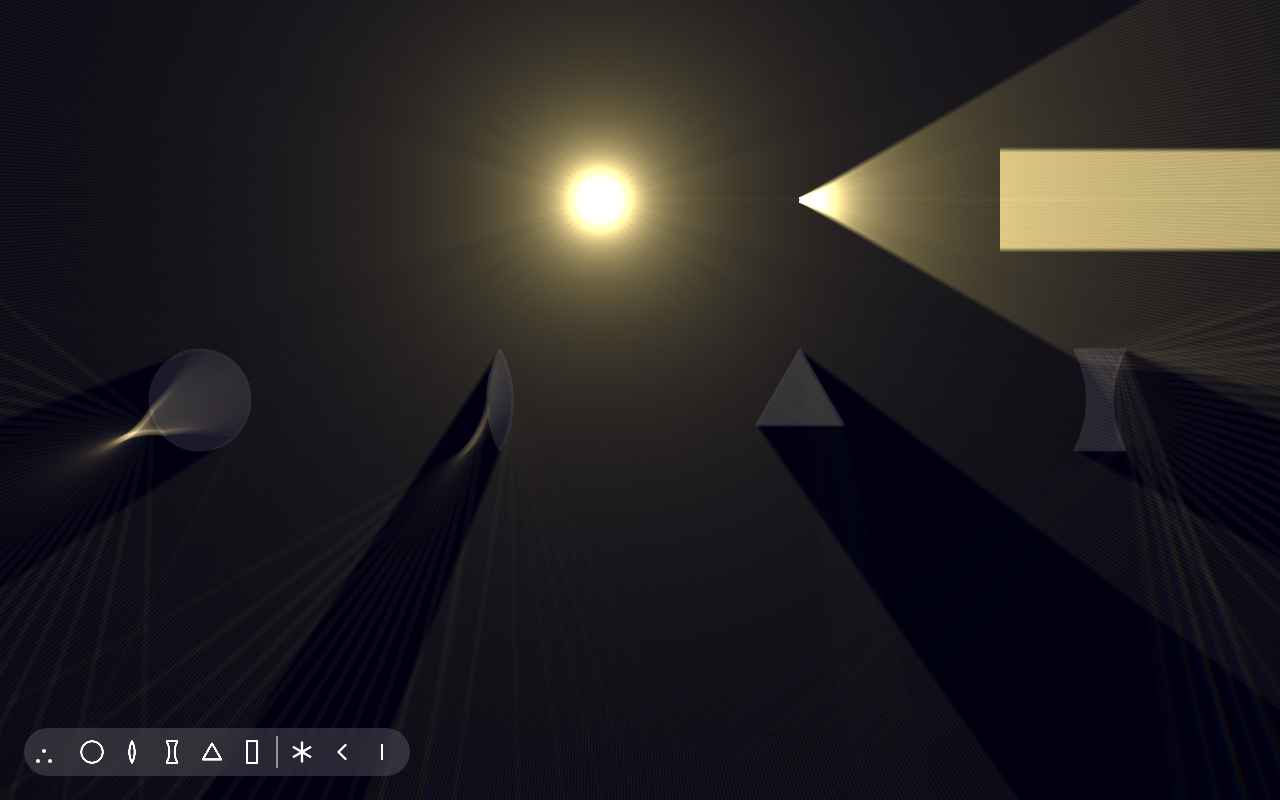
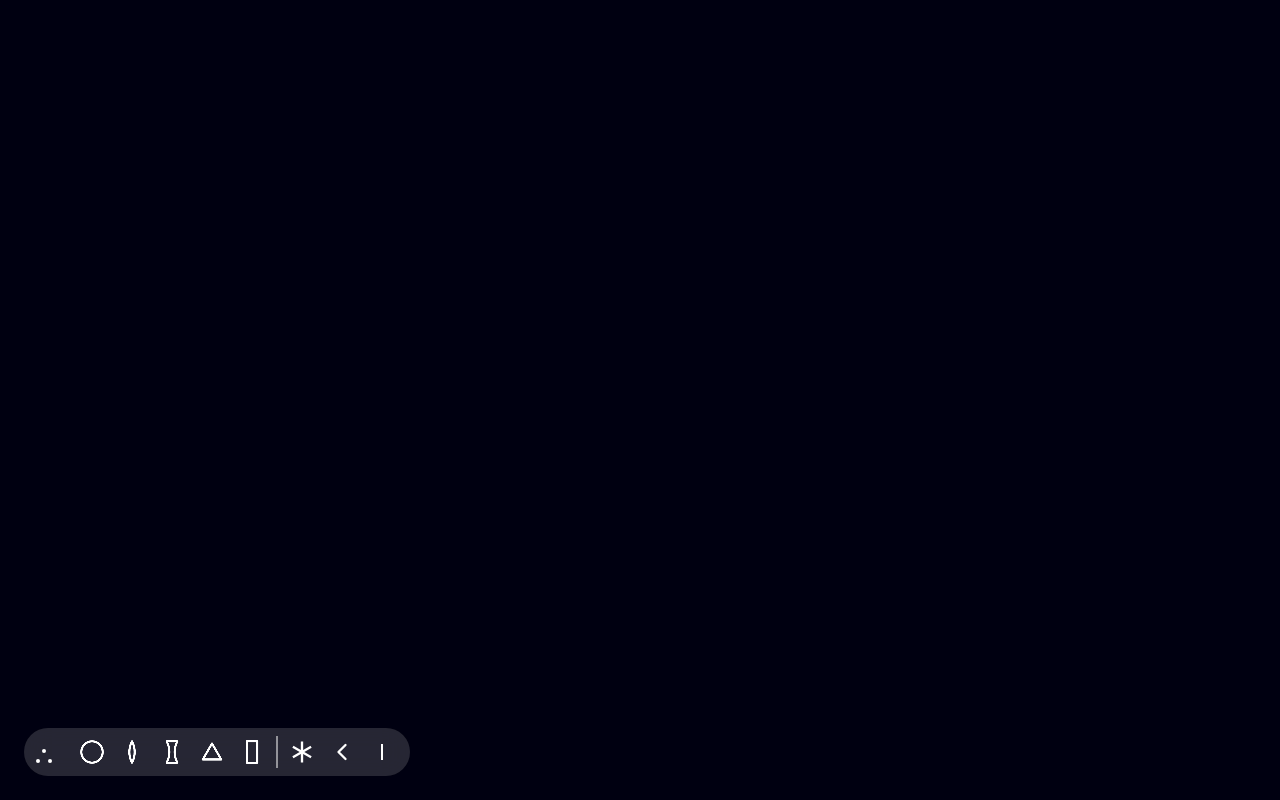
Before and after one commit to 12Jeef/refraction, a React (Vite) app: page / in a window 1280 px wide. Both pictures are taken after a click on the element 44 px from the left and 756 px from the top of the page. Built offline with nearby package versions, Linux system fonts and the light colour scheme; a web font is replaced by a local one.

Commit message:
adding works but u cant remove lmfao

```diff
--- a/src/App.tsx
+++ b/src/App.tsx
@@ -18,76 +18,96 @@ import { AnimatePresence, motion } from "motion/react";
 import Render from "./Render";
 import GlassMenu from "./ui/GlassMenu";
 import LightMenu from "./ui/LightMenu";
-import { IoAddSharp } from "react-icons/io5";
 import AddMenu from "./ui/AddMenu";
+import type { Knobby } from "./engine/knob";
 
 export default function App() {
   const glassesBase: Glass[] = useMemo(
     () => [
-      new CircleGlass({
-        center: [200, 400],
-        radius: 50,
-      }),
-      new ConvexLensGlass({
-        center: [500, 400],
-        thickness: 25,
-        length: 100,
-        angle: 0,
-      }),
-      new ConcaveLensGlass({
-        center: [1100, 400],
-        thickness: 25,
-        length: 100,
-        angle: 0,
-      }),
-      new PolygonGlass({
-        center: [800, 400],
-        vertices: Array.from(new Array(3).keys()).map(
-          (i) =>
-            [
-              50 * Math.cos(-Math.PI / 2 + i * ((2 * Math.PI) / 3)),
-              50 * Math.sin(-Math.PI / 2 + i * ((2 * Math.PI) / 3)),
-            ] as vec2,
-        ),
-        angle: 0,
-        knobAngleOffset: -Math.PI / 2,
-      }),
-      new RectangleGlass({
-        center: [1400, 400],
-        width: 50,
-        height: 100,
-        angle: Math.PI / 6,
-      }),
+      // new CircleGlass({
+      //   center: [200, 400],
+      //   radius: 50,
+      // }),
+      // new ConvexLensGlass({
+      //   center: [500, 400],
+      //   thickness: 25,
+      //   length: 100,
+      //   angle: 0,
+      // }),
+      // new ConcaveLensGlass({
+      //   center: [1100, 400],
+      //   thickness: 25,
+      //   length: 100,
+      //   angle: 0,
+      // }),
+      // new PolygonGlass({
+      //   center: [800, 400],
+      //   vertices: Array.from(new Array(3).keys()).map(
+      //     (i) =>
+      //       [
+      //         50 * Math.cos(-Math.PI / 2 + i * ((2 * Math.PI) / 3)),
+      //         50 * Math.sin(-Math.PI / 2 + i * ((2 * Math.PI) / 3)),
+      //       ] as vec2,
+      //   ),
+      //   angle: 0,
+      //   knobAngleOffset: -Math.PI / 2,
+      // }),
+      // new RectangleGlass({
+      //   center: [1400, 400],
+      //   width: 50,
+      //   height: 100,
+      //   angle: Math.PI / 6,
+      // }),
     ],
     [],
   );
   const lightsBase: Light[] = useMemo(
     () => [
-      new PointLight({
-        position: [600, 200],
-        wavelengths: { range: [400, 700], amplitude: 1 },
-      }),
-      new DirectionalLight({
-        position: [800, 200],
-        wavelengths: { range: [400, 700], amplitude: 1 },
-        angle: 0,
-        angleSpread: Math.PI / 6,
-      }),
-      new PlaneLight({
-        position: [1000, 200],
-        wavelengths: { range: [400, 700], amplitude: 1 },
-        length: 100,
-        angle: 0,
-      }),
+      // new PointLight({
+      //   position: [600, 200],
+      //   wavelengths: { range: [400, 700], amplitude: 1 },
+      // }),
+      // new DirectionalLight({
+      //   position: [800, 200],
+      //   wavelengths: { range: [400, 700], amplitude: 1 },
+      //   angle: 0,
+      //   angleSpread: Math.PI / 6,
+      // }),
+      // new PlaneLight({
+      //   position: [1000, 200],
+      //   wavelengths: { range: [400, 700], amplitude: 1 },
+      //   length: 100,
+      //   angle: 0,
+      // }),
     ],
     [],
   );
   const [glasses, setGlasses] = useState(glassesBase);
   const [lights, setLights] = useState(lightsBase);
-  const [selected, setSelected] = useState<Glass | Light | null>(null);
+  const [selected, setSelected] = useState<Knobby | null>(null);
+  const [adding, setAdding] = useState<Knobby | null>(null);
 
   const [menuShown, setMenuShown] = useState(true);
   const [menuOpen, setMenuOpen] = useState(false);
+  const [menuLast, setMenuLast] = useState<Knobby | null>(null);
+  useEffect(() => {
+    setMenuShown(!adding);
+  }, [adding]);
+  useEffect(() => {
+    if (selected instanceof Glass && menuLast instanceof Glass) return;
+    if (selected instanceof Light && menuLast instanceof Light) return;
+    if (selected == null && menuLast == null) return;
+    setMenuOpen(false);
+  }, [selected]);
+  useEffect(() => {
+    if (!menuShown) {
+      setMenuOpen(false);
+      setMenuLast(null);
+      return;
+    }
+    if (!menuOpen) return;
+    setMenuLast(selected);
+  }, [selected, menuShown, menuOpen]);
   const [menu, setMenu] = useState<HTMLDivElement | null>(null);
   const [menuWidth, setMenuWidth] = useState(0);
   const [menuHeight, setMenuHeight] = useState(0);
@@ -115,6 +135,8 @@ export default function App() {
         lights={lights}
         selected={selected}
         setSelected={setSelected}
+        adding={adding}
+        clearAdding={() => setAdding(null)}
       />
       <AnimatePresence>
         {menuShown && (
@@ -152,7 +174,12 @@ export default function App() {
                 scale: 1,
                 width: menuWidth + "px",
                 height: menuHeight + "px",
-                transition: { scale: { delay: 0.3 } },
+                transition: {
+                  scale: { delay: 0.3 },
+                  duration: 0.5,
+                  type: "spring",
+                  bounce: 0.25,
+                },
               }}
               exit={{ scale: 0 }}
               className="absolute bottom-0 left-0 rounded-3xl bg-white/15 pointer-events-none -z-1 backdrop-blur-lg"
@@ -173,19 +200,29 @@ export default function App() {
                     exit={{ opacity: 0 }}
                     className="mx-3 text-sm"
                   >
-                    {selected instanceof Glass && (
+                    {menuLast instanceof Glass && (
                       <GlassMenu
-                        glass={selected}
+                        glass={menuLast}
                         update={() => setGlasses([...glasses])}
                       />
                     )}
-                    {selected instanceof Light && (
+                    {menuLast instanceof Light && (
                       <LightMenu
-                        light={selected}
+                        light={menuLast}
                         update={() => setLights([...lights])}
                       />
                     )}
-                    {!selected && <AddMenu />}
+                    {!menuLast && (
+                      <AddMenu
+                        add={(thing) => {
+                          if (thing instanceof Glass) glasses.push(thing);
+                          if (thing instanceof Light) lights.push(thing);
+                          setGlasses([...glasses]);
+                          setLights([...lights]);
+                          setAdding(thing);
+                        }}
+                      />
+                    )}
                   </motion.div>
                 </>
               )}
--- a/src/engine/glass.ts
+++ b/src/engine/glass.ts
@@ -10,7 +10,13 @@ import type {
   RectangleGlassProps,
 } from "../types";
 import { dot, lerp, lineDistance, projComp } from "../util";
-import { drawBarPath, drawPlusPath, drawTrianglePath, Knob } from "./knob";
+import {
+  drawBarPath,
+  drawPlusPath,
+  drawTrianglePath,
+  Knob,
+  Knobby,
+} from "./knob";
 
 export const vacuumMaterial: Material = {
   refractiveIndex: 1,
@@ -22,14 +28,13 @@ export const mirrorMaterial: Material = {
   refractiveIndex: 1e9,
 };
 
-export abstract class Glass {
+export abstract class Glass extends Knobby {
   public material: Material;
-  public readonly knobs: Knob[];
   public value: number;
 
   public constructor({ material }: GlassProps) {
+    super();
     this.material = material ?? defaultMaterial;
-    this.knobs = [];
     this.value = 0;
   }
 
@@ -48,19 +53,21 @@ export class CircleGlass extends Glass {
   public radius: number;
   private angle: number;
 
+  public readonly centerKnob: Knob;
+  public readonly radiusKnob: Knob;
+
   public constructor({ center, radius, ...glassProps }: CircleGlassProps) {
     super(glassProps);
     this.center = center;
     this.radius = radius;
     this.angle = 0;
 
-    this.knobs.push(
-      new Knob(
+    this.centerKnob = new Knob(
       (p) => (this.center = p),
       () => this.center,
       drawPlusPath(() => this.center),
-      ),
-      new Knob(
+    );
+    this.radiusKnob = new Knob(
       (p) => {
         const dx = p[0] - this.center[0];
         const dy = p[1] - this.center[1];
@@ -78,8 +85,9 @@ export class CircleGlass extends Glass {
         ],
         () => this.angle,
       ),
-      ),
     );
+
+    this.knobs.push(this.centerKnob, this.radiusKnob);
   }
 
   protected sdfInternal(position: vec2): SDFOutput {
@@ -93,6 +101,10 @@ export class CircleGlass extends Glass {
   public path(ctx: CanvasRenderingContext2D): void {
     ctx.arc(...this.center, this.radius, 0, 2 * Math.PI);
   }
+
+  public getAddKnobOrder(): Knob[][] {
+    return [[this.centerKnob], [this.radiusKnob]];
+  }
 }
 
 export abstract class LensGlass extends Glass {
@@ -101,6 +113,11 @@ export abstract class LensGlass extends Glass {
   public length: number;
   public angle: number;
   private distance: number;
+
+  public readonly centerKnob: Knob;
+  public readonly thicknessKnob: Knob;
+  public readonly lengthKnob: Knob;
+  public readonly angleKnob: Knob;
 
   public constructor({
     center,
@@ -132,13 +149,12 @@ export abstract class LensGlass extends Glass {
       }
     };
 
-    this.knobs.push(
-      new Knob(
+    this.centerKnob = new Knob(
       (p) => (this.center = p),
       () => this.center,
       drawPlusPath(() => this.center),
-      ),
-      new Knob(
+    );
+    this.thicknessKnob = new Knob(
       (p) => onDrag(p, true, false),
       () => {
         const heading = this.heading;
@@ -157,8 +173,8 @@ export abstract class LensGlass extends Glass {
         },
         () => this.angle,
       ),
-      ),
-      new Knob(
+    );
+    this.lengthKnob = new Knob(
       (p) => onDrag(p, false, true),
       () => {
         const heading = this.heading;
@@ -177,22 +193,8 @@ export abstract class LensGlass extends Glass {
         },
         () => this.angle - Math.PI / 2,
       ),
-      ),
-      // new Knob(
-      //   (p) => onDrag(p, true, true),
-      //   () => {
-      //     const heading = this.heading;
-      //     return [
-      //       this.center[0] +
-      //         (this.thickness / 2) * heading[0] +
-      //         (this.length / 2) * heading[1],
-      //       this.center[1] +
-      //         (this.thickness / 2) * heading[1] -
-      //         (this.length / 2) * heading[0],
-      //     ];
-      //   },
-      // ),
-      new Knob(
+    );
+    this.angleKnob = new Knob(
       (p) => {
         const dx = p[0] - this.center[0];
         const dy = p[1] - this.center[1];
@@ -216,7 +218,13 @@ export abstract class LensGlass extends Glass {
         },
         () => this.angle,
       ),
-      ),
+    );
+
+    this.knobs.push(
+      this.centerKnob,
+      this.thicknessKnob,
+      this.lengthKnob,
+      this.angleKnob,
     );
   }
 
@@ -239,6 +247,15 @@ export abstract class LensGlass extends Glass {
   public update(): void {
     super.update();
     this.distance = lerp(this.distance, this.idealDistance, 0.1);
+  }
+
+  public getAddKnobOrder(): Knob[][] {
+    return [
+      [this.centerKnob],
+      [this.angleKnob],
+      [this.lengthKnob],
+      [this.thicknessKnob],
+    ];
   }
 }
 
@@ -374,6 +391,11 @@ export class RectangleGlass extends Glass {
   public angle: number;
   private distance: number;
 
+  public readonly centerKnob: Knob;
+  public readonly widthKnob: Knob;
+  public readonly heightKnob: Knob;
+  public readonly angleKnob: Knob;
+
   public constructor({
     center,
     width,
@@ -397,13 +419,12 @@ export class RectangleGlass extends Glass {
       if (setHeight) this.height = Math.max(20, Math.hypot(...perpVec) * 2);
     };
 
-    this.knobs.push(
-      new Knob(
+    this.centerKnob = new Knob(
       (p) => (this.center = p),
       () => this.center,
       drawPlusPath(() => this.center),
-      ),
-      new Knob(
+    );
+    this.widthKnob = new Knob(
       (p) => onDrag(p, true, false),
       () => {
         const heading = [Math.cos(this.angle), Math.sin(this.angle)];
@@ -422,8 +443,8 @@ export class RectangleGlass extends Glass {
         },
         () => this.angle,
       ),
-      ),
-      new Knob(
+    );
+    this.heightKnob = new Knob(
       (p) => onDrag(p, false, true),
       () => {
         const heading = [Math.cos(this.angle), Math.sin(this.angle)];
@@ -442,8 +463,8 @@ export class RectangleGlass extends Glass {
         },
         () => this.angle - Math.PI / 2,
       ),
-      ),
-      new Knob(
+    );
+    this.angleKnob = new Knob(
       (p) => {
         const dx = p[0] - this.center[0];
         const dy = p[1] - this.center[1];
@@ -467,7 +488,13 @@ export class RectangleGlass extends Glass {
         },
         () => this.angle,
       ),
-      ),
+    );
+
+    this.knobs.push(
+      this.centerKnob,
+      this.widthKnob,
+      this.heightKnob,
+      this.angleKnob,
     );
   }
 
@@ -531,6 +558,15 @@ export class RectangleGlass extends Glass {
 
     this.distance = lerp(this.distance, this.idealDistance, 0.1);
   }
+
+  public getAddKnobOrder(): Knob[][] {
+    return [
+      [this.centerKnob],
+      [this.angleKnob],
+      [this.heightKnob],
+      [this.widthKnob],
+    ];
+  }
 }
 
 export class PolygonGlass extends Glass {
@@ -539,6 +575,9 @@ export class PolygonGlass extends Glass {
   public angle: number;
   public knobAngleOffset: number;
   private distance: number;
+
+  public readonly centerKnob: Knob;
+  public readonly angleKnob: Knob;
 
   public constructor({
     center,
@@ -554,13 +593,12 @@ export class PolygonGlass extends Glass {
     this.knobAngleOffset = knobAngleOffset;
     this.distance = this.idealDistance;
 
-    this.knobs.push(
-      new Knob(
+    this.centerKnob = new Knob(
       (p) => (this.center = p),
       () => this.center,
       drawPlusPath(() => this.center),
-      ),
-      new Knob(
+    );
+    this.angleKnob = new Knob(
       (p) => {
         const dx = p[0] - this.center[0];
         const dy = p[1] - this.center[1];
@@ -590,8 +628,9 @@ export class PolygonGlass extends Glass {
         },
         () => this.angle + this.knobAngleOffset,
       ),
-      ),
     );
+
+    this.knobs.push(this.centerKnob, this.angleKnob);
   }
 
   private get idealDistance(): number {
@@ -646,4 +685,8 @@ export class PolygonGlass extends Glass {
 
     this.distance = lerp(this.distance, this.idealDistance, 0.1);
   }
+
+  public getAddKnobOrder(): Knob[][] {
+    return [[this.centerKnob], [this.angleKnob]];
   }
+}
--- a/src/engine/lights.ts
+++ b/src/engine/lights.ts
@@ -7,31 +7,42 @@ import type {
   Wavelengths,
 } from "../types";
 import { dot, lerp, projComp } from "../util";
-import { drawBarPath, drawPlusPath, drawTrianglePath, Knob } from "./knob";
+import {
+  drawBarPath,
+  drawPlusPath,
+  drawTrianglePath,
+  Knob,
+  Knobby,
+} from "./knob";
 
-export abstract class Light {
+export abstract class Light extends Knobby {
   public position: vec2;
   public wavelengths: Wavelengths;
-  public readonly knobs: Knob[];
   public value: number;
 
+  public readonly positionKnob: Knob;
+
   public constructor({ position, wavelengths }: LightProps) {
+    super();
     this.position = position;
     this.wavelengths = wavelengths;
-    this.knobs = [];
     this.value = 0;
 
-    this.knobs.push(
-      new Knob(
+    this.positionKnob = new Knob(
       (p) => (this.position = p),
       () => this.position,
       drawPlusPath(() => this.position),
-      ),
     );
+
+    this.knobs.push(this.positionKnob);
   }
 
   public abstract emit(density: number): Ray[];
   public update(): void {}
+
+  public getAddKnobOrder(): Knob[][] {
+    return [[this.positionKnob]];
+  }
 }
 
 export class PointLight extends Light {
@@ -59,6 +70,9 @@ export class DirectionalLight extends Light {
   public angleSpread: number;
   private distance: number;
 
+  public readonly angleKnob: Knob;
+  public readonly angleSpreadKnob: Knob;
+
   public constructor({
     angle,
     angleSpread,
@@ -69,8 +83,7 @@ export class DirectionalLight extends Light {
     this.angleSpread = angleSpread;
     this.distance = 50;
 
-    this.knobs.push(
-      new Knob(
+    this.angleKnob = new Knob(
       (p) => {
         const dx = p[0] - this.position[0];
         const dy = p[1] - this.position[1];
@@ -88,8 +101,8 @@ export class DirectionalLight extends Light {
         ],
         () => this.angle,
       ),
-      ),
-      new Knob(
+    );
+    this.angleSpreadKnob = new Knob(
       (p) => {
         const dx = p[0] - this.position[0];
         const dy = p[1] - this.position[1];
@@ -114,8 +127,9 @@ export class DirectionalLight extends Light {
         ],
         () => this.angle + this.angleSpread,
       ),
-      ),
     );
+
+    this.knobs.push(this.angleKnob, this.angleSpreadKnob);
   }
 
   public emit(density: number): Ray[] {
@@ -147,6 +161,14 @@ export class DirectionalLight extends Light {
 
     this.distance = lerp(this.distance, 50, 0.1);
   }
+
+  public getAddKnobOrder(): Knob[][] {
+    return [
+      ...super.getAddKnobOrder(),
+      [this.angleKnob],
+      [this.angleSpreadKnob],
+    ];
+  }
 }
 
 export class PlaneLight extends Light {
@@ -154,14 +176,16 @@ export class PlaneLight extends Light {
   public angle: number;
   private distance: number;
 
+  public readonly angleKnob: Knob;
+  public readonly lengthKnob: Knob;
+
   public constructor({ length, angle, ...lightProps }: PlaneLightProps) {
     super(lightProps);
     this.length = length;
     this.angle = angle;
     this.distance = 50;
 
-    this.knobs.push(
-      new Knob(
+    this.angleKnob = new Knob(
       (p) => {
         const dx = p[0] - this.position[0];
         const dy = p[1] - this.position[1];
@@ -179,8 +203,8 @@ export class PlaneLight extends Light {
         ],
         () => this.angle,
       ),
-      ),
-      new Knob(
+    );
+    this.lengthKnob = new Knob(
       (p) => {
         const { perpB: perpVec } = projComp(
           [p[0] - this.position[0], p[1] - this.position[1]],
@@ -199,8 +223,9 @@ export class PlaneLight extends Light {
         ],
         () => this.angle + Math.PI / 2,
       ),
-      ),
     );
+
+    this.knobs.push(this.angleKnob, this.lengthKnob);
   }
 
   public emit(density: number): Ray[] {
@@ -229,4 +254,8 @@ export class PlaneLight extends Light {
 
     this.distance = lerp(this.distance, 50, 0.1);
   }
+
+  public getAddKnobOrder(): Knob[][] {
+    return [...super.getAddKnobOrder(), [this.angleKnob], [this.lengthKnob]];
   }
+}
```
Also changed, not shown: src/Render.tsx (+40 -18 lines), src/engine/knob.ts (+10 -0 lines), src/ui/AddMenu.tsx (+86 -14 lines), src/ui/LightMenu.tsx (+5 -3 lines). Lines whose indentation alone changed are shown as unchanged.
